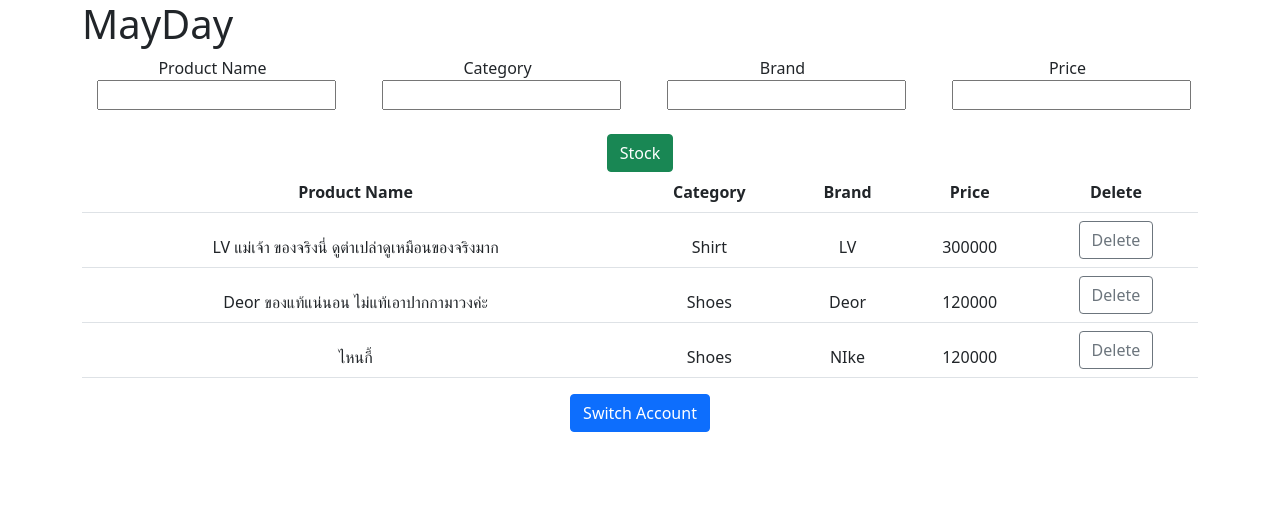
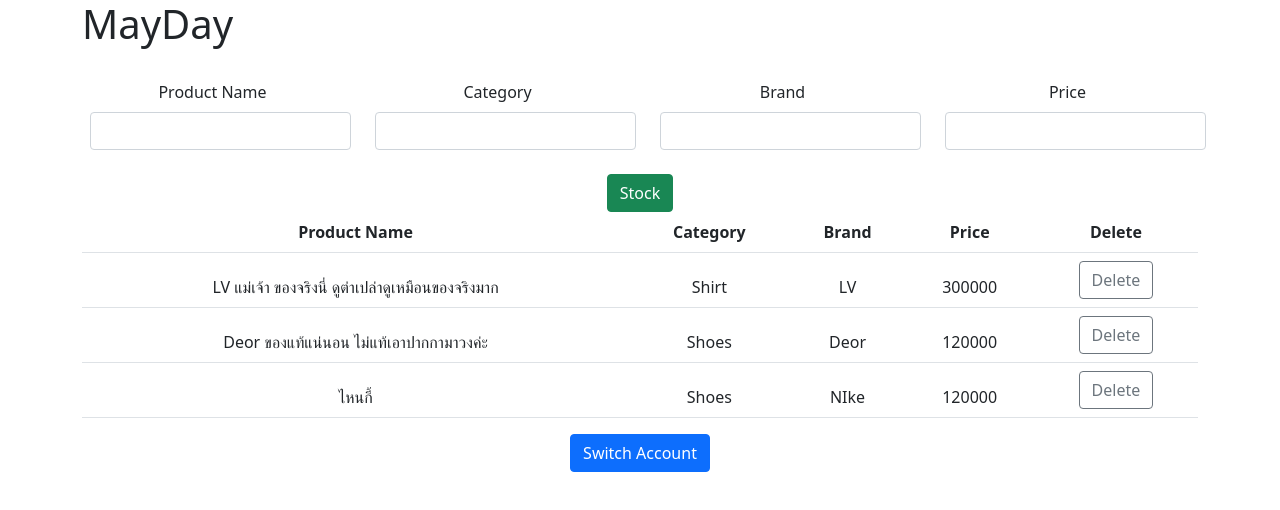
Before and after one commit to Sleepydog8/maydayLite, a React (Create React App) app in the folder frontend/: page /ProfileSeller in a window 1280 px wide. Shown: the top 510 px of the page. Built offline with nearby package versions, Linux system fonts and the light colour scheme.

Commit message:
modify eiei

```diff
--- a/frontend/src/views/ProfileBuyer.js
+++ b/frontend/src/views/ProfileBuyer.js
@@ -145,7 +145,7 @@ function ProfileBuyer() {
           </button>
           <br></br>
           <h3>Order</h3>
-          <table class="myTable">
+          <table class="table">
             <thead>
               <tr>
                 <th>Product Id</th>
--- a/frontend/src/views/ProfileSeller.js
+++ b/frontend/src/views/ProfileSeller.js
@@ -42,23 +42,32 @@ function ProfileSeller() {
     <div class="container">
       <div class="d-flex flex-column align-items-start">
         <h1> MayDay </h1>
+        <br />
       </div>
       <div class="row">
         <div class="col">
-          <label for="ProductName">Product Name </label>
-          <input type="text" id="ProductName" class="ms-2"></input>
+          <label for="ProductName" class="form-label">
+            Product Name{' '}
+          </label>
+          <input type="text" id="ProductName" class="form-control ms-2"></input>
         </div>
         <div class="col">
-          <label for="Category">Category </label>
-          <input type="text" id="Category" class="ms-2"></input>
+          <label for="Category" class="form-label">
+            Category{' '}
+          </label>
+          <input type="text" id="Category" class="form-control ms-2"></input>
         </div>
         <div class="col">
-          <label for="Brand">Brand </label>
-          <input type="text" id="Brand" class="ms-2"></input>
+          <label for="Brand" class="form-label">
+            Brand{' '}
+          </label>
+          <input type="text" id="Brand" class="form-control ms-2"></input>
         </div>
         <div class="col">
-          <label for="Price">Price </label>
-          <input type="number" id="Price" class="ms-2"></input>
+          <label for="Price" class="form-label">
+            Price{' '}
+          </label>
+          <input type="number" id="Price" class="form-control ms-2"></input>
         </div>
       </div>
       <br />
--- a/frontend/src/views/SearchProduct.js
+++ b/frontend/src/views/SearchProduct.js
@@ -135,12 +135,8 @@ function SearchProduct() {
         </table>
       </div>
       <button
-        style={{
-          marginTop: '20px',
-          width: '100px',
-          height: '25px',
-        }}
         onClick={() => (window.location.href = '/')}
+        class="btn btn-primary mt-5"
       >
         Back
       </button>
```
